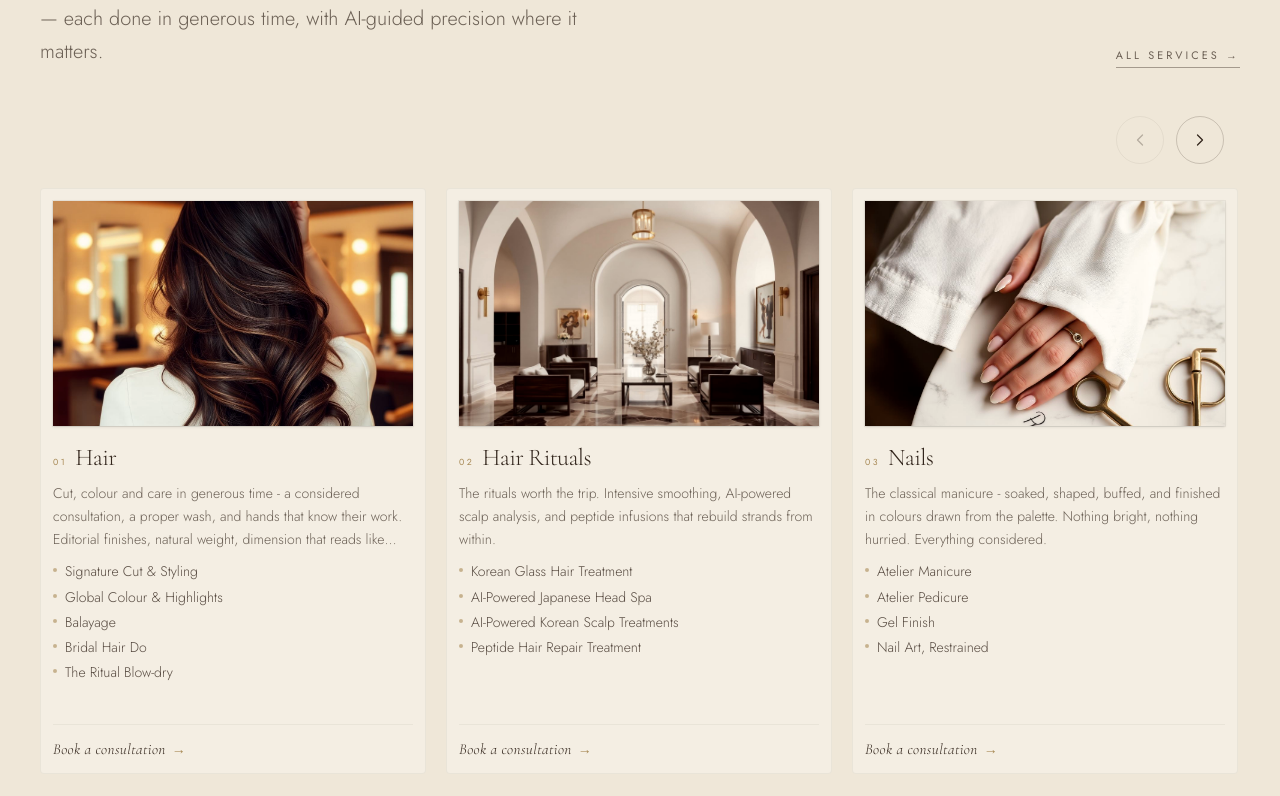
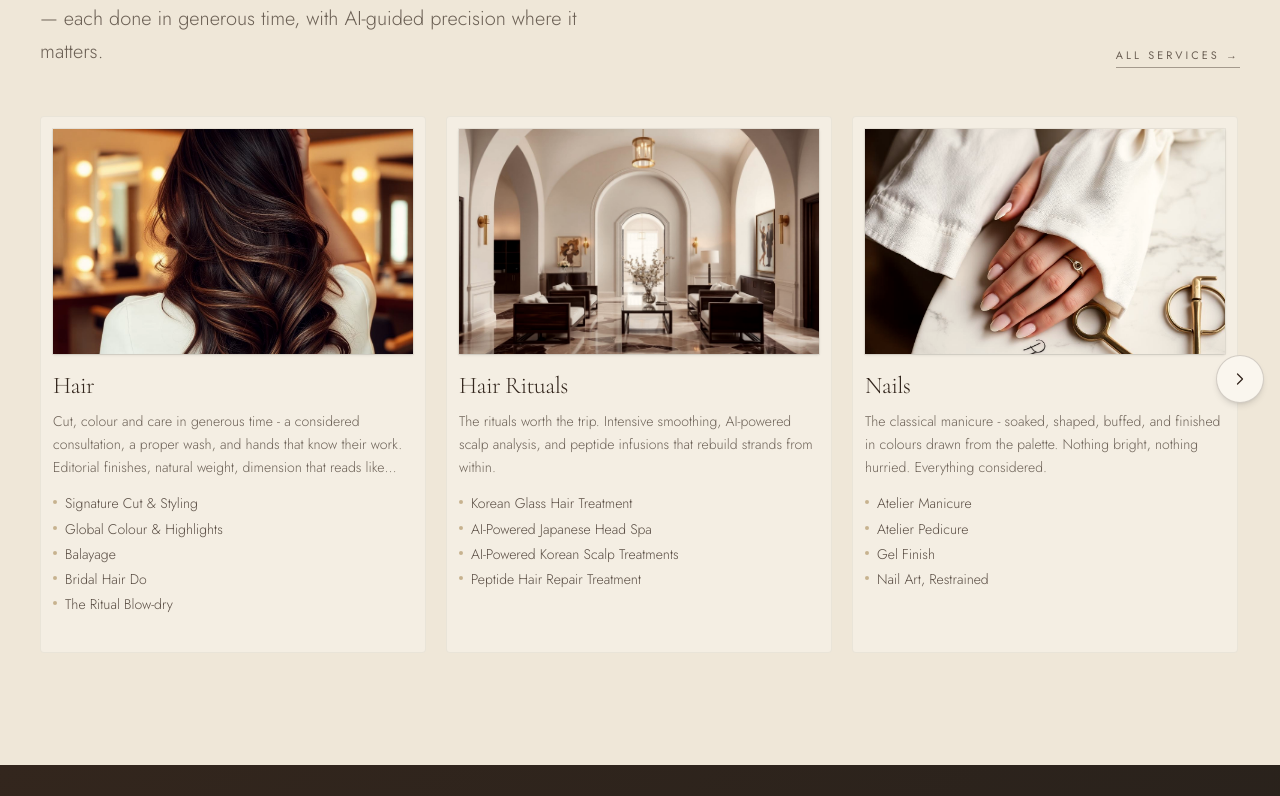
Before and after one commit to rahilmemdani/ivory-test-dep, a Next.js app: page / in a window 1280 px wide. Shown: the part 1124-1920 px from the top of the page. Built offline with nearby package versions, Linux system fonts and the light colour scheme.

Commit message:
Added buttons

```diff
--- a/src/components/site/ServicesCarousel.tsx
+++ b/src/components/site/ServicesCarousel.tsx
@@ -46,30 +46,30 @@ export function ServicesCarousel({ services }: { services: Service[] }) {
   };
 
   return (
-    <div className="relative mt-12 w-full">
-      {/* Navigation Arrows (Desktop) */}
-      <div className="hidden md:flex justify-end gap-3 mb-6 pr-4">
+    <div className="relative mt-12 w-full group/carousel">
+      {/* Left Navigation Arrow (Desktop) */}
       <button
         onClick={() => scroll("left")}
         disabled={!canScrollLeft}
-          className="flex h-12 w-12 items-center justify-center rounded-full border border-espresso/20 text-espresso transition-all hover:bg-espresso hover:text-ivory disabled:opacity-30 disabled:hover:bg-transparent disabled:hover:text-espresso"
+        className="hidden md:flex absolute -left-6 top-[45%] z-10 h-12 w-12 -translate-y-1/2 items-center justify-center rounded-full bg-alabaster border border-espresso/20 text-espresso shadow-md transition-all hover:bg-espresso hover:text-ivory disabled:opacity-0"
         aria-label="Previous"
       >
         <svg viewBox="0 0 24 24" fill="none" className="h-5 w-5">
           <path d="M15 18L9 12L15 6" stroke="currentColor" strokeWidth="1.5" strokeLinecap="round" strokeLinejoin="round" />
         </svg>
       </button>
+
+      {/* Right Navigation Arrow (Desktop) */}
       <button
         onClick={() => scroll("right")}
         disabled={!canScrollRight}
-          className="flex h-12 w-12 items-center justify-center rounded-full border border-espresso/20 text-espresso transition-all hover:bg-espresso hover:text-ivory disabled:opacity-30 disabled:hover:bg-transparent disabled:hover:text-espresso"
+        className="hidden md:flex absolute -right-6 top-[45%] z-10 h-12 w-12 -translate-y-1/2 items-center justify-center rounded-full bg-alabaster border border-espresso/20 text-espresso shadow-md transition-all hover:bg-espresso hover:text-ivory disabled:opacity-0"
         aria-label="Next"
       >
         <svg viewBox="0 0 24 24" fill="none" className="h-5 w-5">
           <path d="M9 18L15 12L9 6" stroke="currentColor" strokeWidth="1.5" strokeLinecap="round" strokeLinejoin="round" />
         </svg>
       </button>
-      </div>
 
       {/* Carousel Container */}
       <div
@@ -93,15 +93,14 @@ export function ServicesCarousel({ services }: { services: Service[] }) {
                 />
               </div>
 
-              <div className="flex items-baseline gap-2 mb-2">
-                <span className="label text-brass text-[0.55rem] shrink-0">{s.tag}</span>
+              <div className="flex items-baseline mb-2">
                 <h3 className="font-display text-2xl text-espresso tracking-tight">{s.title}</h3>
               </div>
 
               <p className="text-espresso/70 leading-relaxed text-xs sm:text-sm mb-3 line-clamp-3">{s.body}</p>
 
               {s.bullets.length > 0 && (
-                <ul className="mb-4 space-y-1.5">
+                <ul className="mt-1 space-y-1.5">
                   {s.bullets.map((b, i) => (
                     <li key={i} className="flex items-start gap-2 text-espresso/80 text-xs sm:text-sm">
                       <span className="text-brass/60 mt-1.5 shrink-0 h-1 w-1 rounded-full bg-brass/60" />
@@ -110,13 +109,6 @@ export function ServicesCarousel({ services }: { services: Service[] }) {
                   ))}
                 </ul>
               )}
-
-              <div className="mt-auto pt-3 border-t border-espresso/5">
-                <a href={s.ctaLink} className="inline-flex items-center gap-1.5 group/cta text-espresso hover:text-brass transition-colors">
-                  <span className="font-display italic tracking-wide text-[0.95rem]">{s.cta}</span>
-                  <span className="transition-transform group-hover/cta:translate-x-1 text-brass text-sm">→</span>
-                </a>
-              </div>
             </div>
           </article>
         ))}
```
Lines whose indentation alone changed are shown as unchanged.
